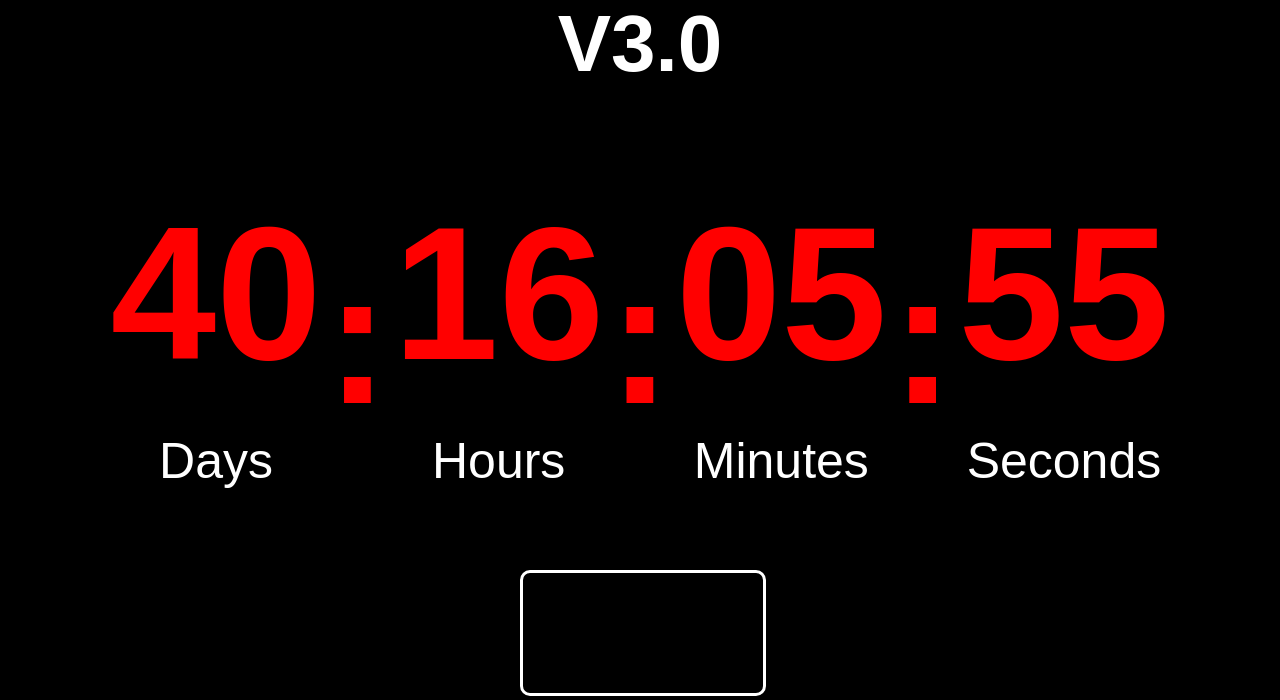
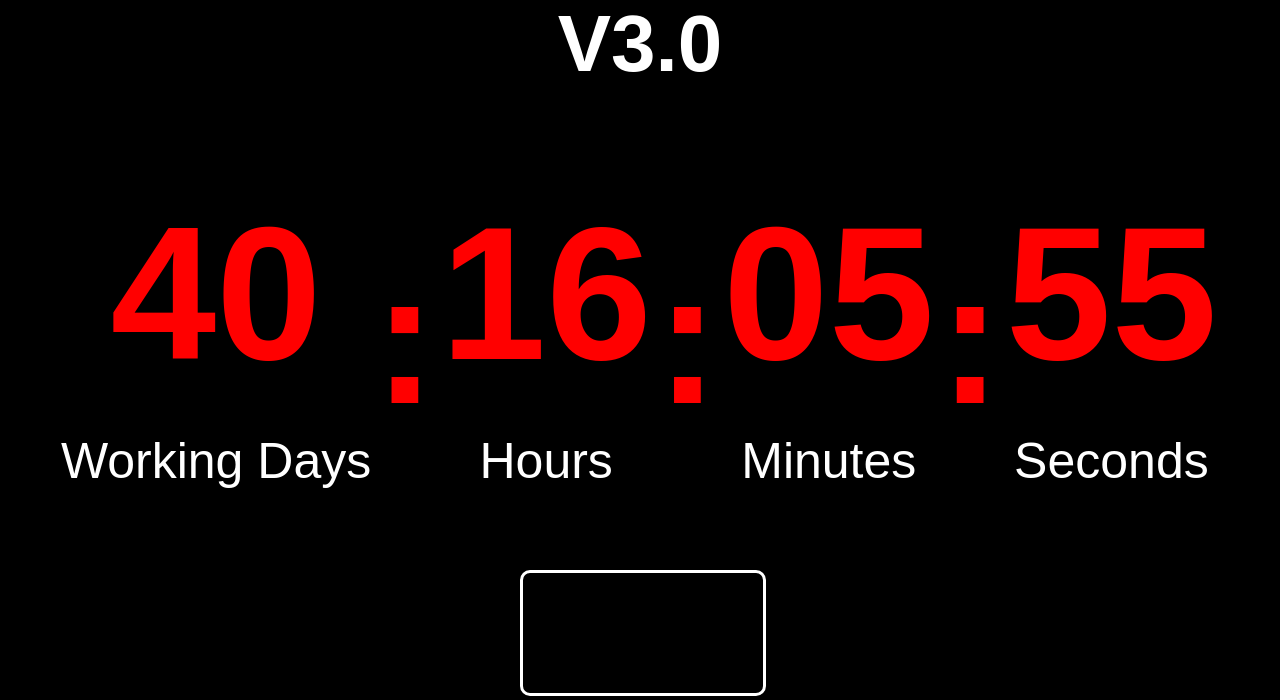
Before and after one commit to bicerfatih/ForsaTEK_Counter, a Flask app: page / in a window 1280 px wide. Shown: the part 112-812 px from the top of the page. Run offline with Flask 3, Linux system fonts and the light colour scheme; some web fonts are replaced; grey boxes are pictures that could not be loaded.

Commit message:
Update index.html

```diff
--- a/templates/index.html
+++ b/templates/index.html
@@ -85,7 +85,7 @@
     <div id="timer-container">
         <div class="time-box">
             <span id="days" class="time">00</span>
-            <span class="label">Days</span>
+            <span class="label">Working Days</span>
         </div>
         <div class="time-box">
             <span class="time">:</span>
```
